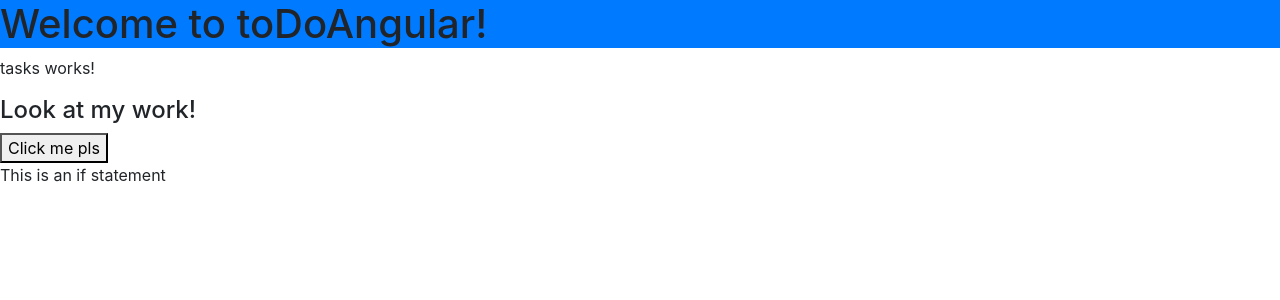
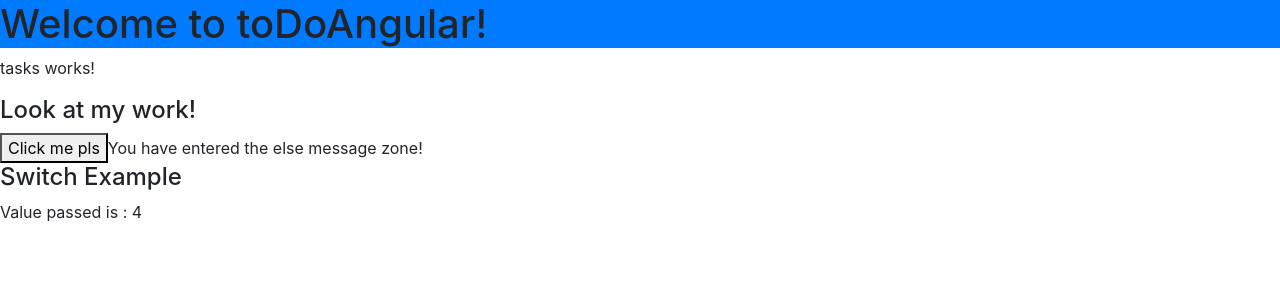
Before and after one commit to MelanieRogoff/toDoAngular, an Angular app: page / in a window 1280 px wide. Shown: the top 300 px of the page. Built offline with nearby package versions, Linux system fonts and the light colour scheme.

Commit message:
Info on ngSwitch

```diff
--- a/src/app/app.component.html
+++ b/src/app/app.component.html
@@ -6,6 +6,18 @@
 
 <button (click)="readMe()">Click me pls</button>
 
-<div *ngIf="showMsg">This is an if statement</div>
+<div *ngIf="showMsg; then showThenMsg; else showElseMsg"></div>
+<ng-template #showElseMsg>You have entered the else message zone!</ng-template>
+<ng-template #showThenMsg>You have entered the then message zone!</ng-template>
+
+<h4>Switch Example</h4>
+
+<div [ngSwitch]="switchValue">
+    <div *ngSwitchCase="1">Value passed is : 1</div>
+    <div *ngSwitchCase="2">Value passed is : 2</div>
+    <div *ngSwitchCase="3">Value passed is : 3</div>
+    <div *ngSwitchCase="'three'">Value passed is : 4</div>
+    <div *ngSwitchDefault>This is the default value</div>
+</div>
 
 <router-outlet></router-outlet>
--- a/src/app/app.component.ts
+++ b/src/app/app.component.ts
@@ -8,9 +8,22 @@ import { Component, Input, Output } from '@angular/core';
 export class AppComponent {
   title = 'toDoAngular';
 
-  showMsg = true;
+  showMsg = false;
+
+  switchValue = 'three';
 
   colorName = 'green';
+
+  users = [
+    {
+      id: 1,
+      'name': 'John'
+    },
+    {
+      id: 2,
+      'name': 'Jack'
+    }
+  ]
 
   readMe() {
     console.log('hi');
```
Also changed, not shown: 1 other file (tests, documents, lock files or other folders).
